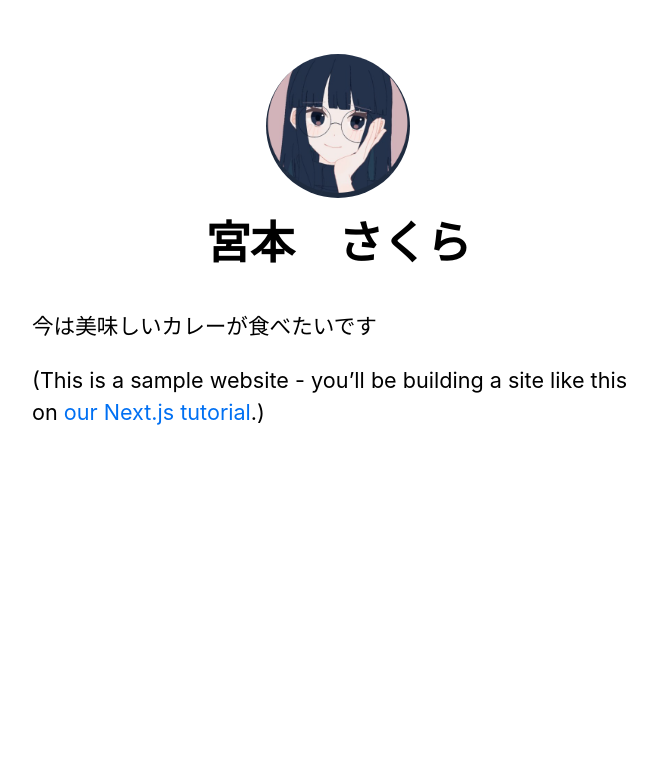
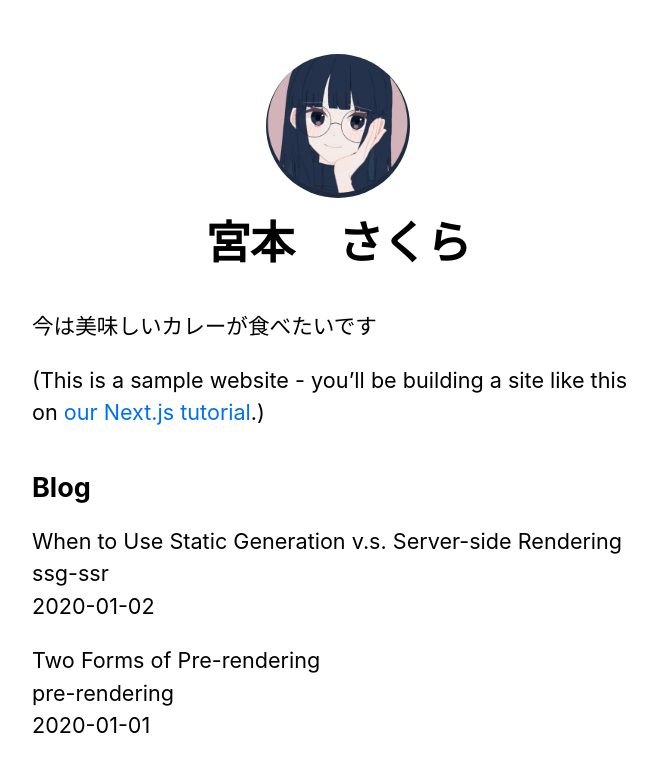
Before and after one commit to sakura-temmie/nextjs-blog-tutorial, a Next.js app: page / in a window 1280 px wide. Shown: the top 772 px of the page, without its empty margins (302-959 px from the left). Built offline with nearby package versions, Linux system fonts and the light colour scheme.

Commit message:
make blog post page

```diff
--- /dev/null
+++ b/lib/posts.js
@@ -0,0 +1,37 @@
+import fs from "fs";
+import path from "path";
+import matter from "gray-matter";
+
+const postsDirectory = path.join(process.cwd(), "posts");
+
+export function getSortedPostsData() {
+  // Get file names under /posts
+  const fileNames = fs.readdirSync(postsDirectory);
+  const allPostsData = fileNames.map((fileName) => {
+    // Remove ".md" from file name to get id
+    const id = fileName.replace(/\.md$/, "");
+
+    // Read markdown file as string
+    const fullPath = path.join(postsDirectory, fileName);
+    const fileContents = fs.readFileSync(fullPath, "utf8");
+
+    // Use gray-matter to parse the post metadata section
+    const matterResult = matter(fileContents);
+
+    // Combine the data with the id
+    return {
+      id,
+      ...matterResult.data,
+    };
+  });
+  // Sort posts by date
+  return allPostsData.sort(({ date: a }, { date: b }) => {
+    if (a < b) {
+      return 1;
+    } else if (a > b) {
+      return -1;
+    } else {
+      return 0;
+    }
+  });
+}
--- a/package.json
+++ b/package.json
@@ -8,6 +8,7 @@
     "start": "next start"
   },
   "dependencies": {
+    "gray-matter": "^4.0.3",
     "next": "^11.0.0",
     "react": "17.0.2",
     "react-dom": "17.0.2"
--- a/pages/index.js
+++ b/pages/index.js
@@ -1,8 +1,18 @@
 import Head from "next/head";
 import Layout, { siteTitle } from "../components/layout";
 import utilStyles from "../styles/utils.module.css";
+import { getSortedPostsData } from "../lib/posts";
 
-export default function Home() {
+export async function getStaticProps() {
+  const allPostsData = getSortedPostsData();
+  return {
+    props: {
+      allPostsData,
+    },
+  };
+}
+
+export default function Home({ allPostsData }) {
   return (
     <Layout home>
       <Head>
@@ -15,6 +25,20 @@
           <a href="https://nextjs.org/learn">our Next.js tutorial</a>.)
         </p>
       </section>
+      <section className={`${utilStyles.headingMd} ${utilStyles.padding1px}`}>
+        <h2 className={utilStyles.headingLg}>Blog</h2>
+        <ul className={utilStyles.list}>
+          {allPostsData.map(({ id, date, title }) => (
+            <li className={utilStyles.listItem} key={id}>
+              {title}
+              <br />
+              {id}
+              <br />
+              {date}
+            </li>
+          ))}
+        </ul>
+      </section>
     </Layout>
   );
 }
```
Also changed, not shown: 1 other file (tests, documents, lock files or other folders).
